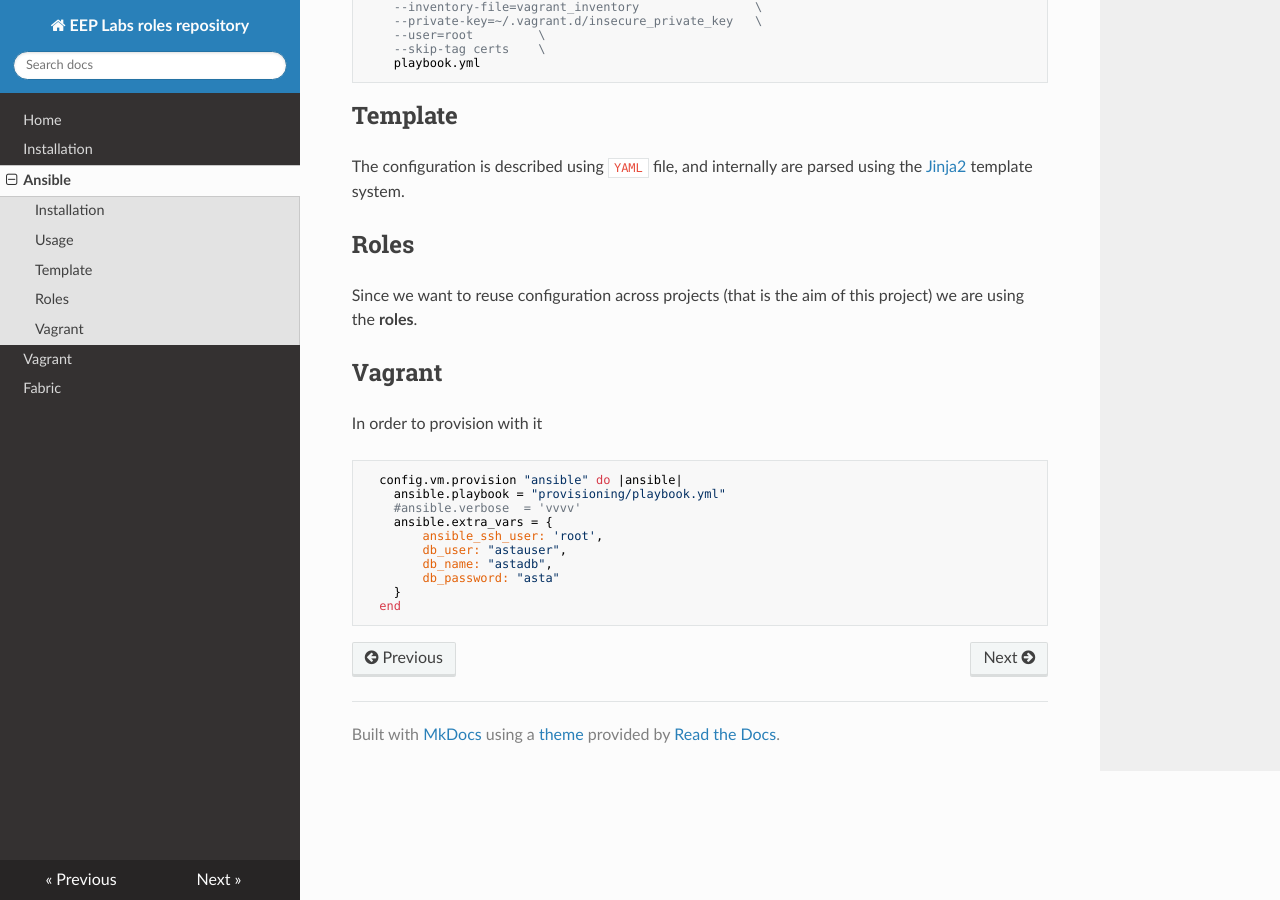
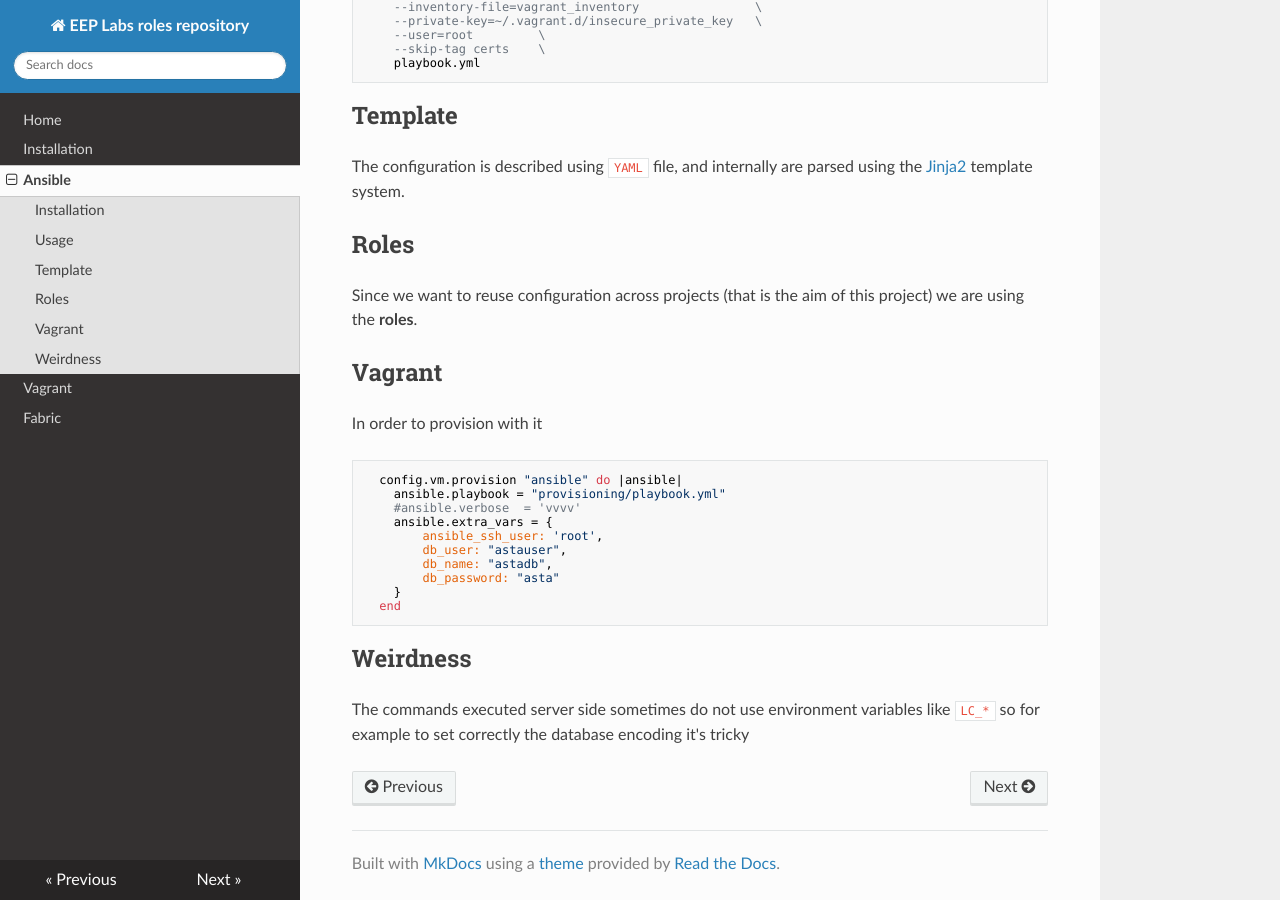
Before and after one commit to EEP-Labs/ansible-roles-repository, an MkDocs documentation site: the page built from docs/ansible.md, in a window 1280 px wide and 900 px high, scrolled down 1132 px. Built offline with MkDocs 1.6.1, drawn with Linux system fonts in a browser that asks for light colours; nearby versions of some CDN libraries; old or Windows-style settings are respelled for this version of MkDocs.

Commit message:
Add some note about weirdness of env variables by ansible.

````diff
--- a/docs/ansible.md
+++ b/docs/ansible.md
@@ -75,3 +75,9 @@ In order to provision with it
     }
   end
 ```
+
+Weirdness
+---------
+
+The commands executed server side sometimes do not use environment variables like ``LC_*`` so for example
+to set correctly the database encoding it's tricky
````
